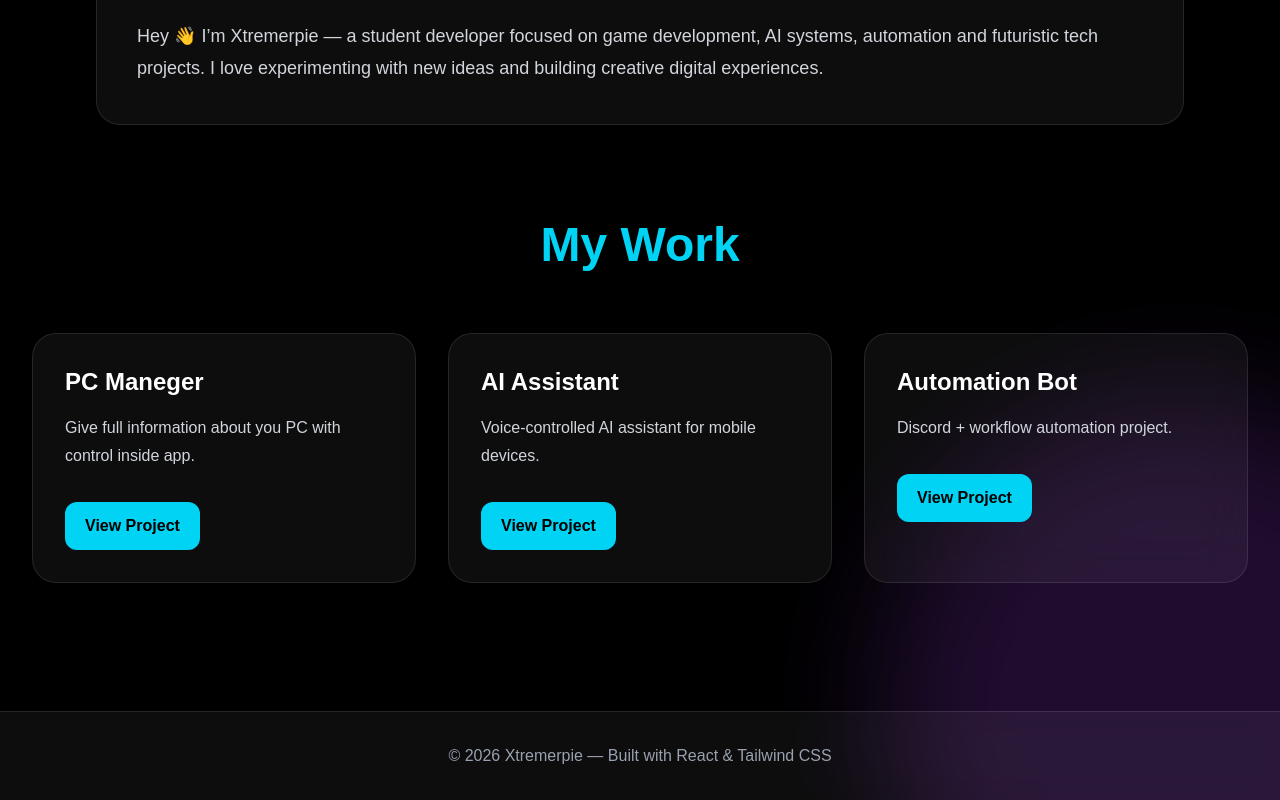
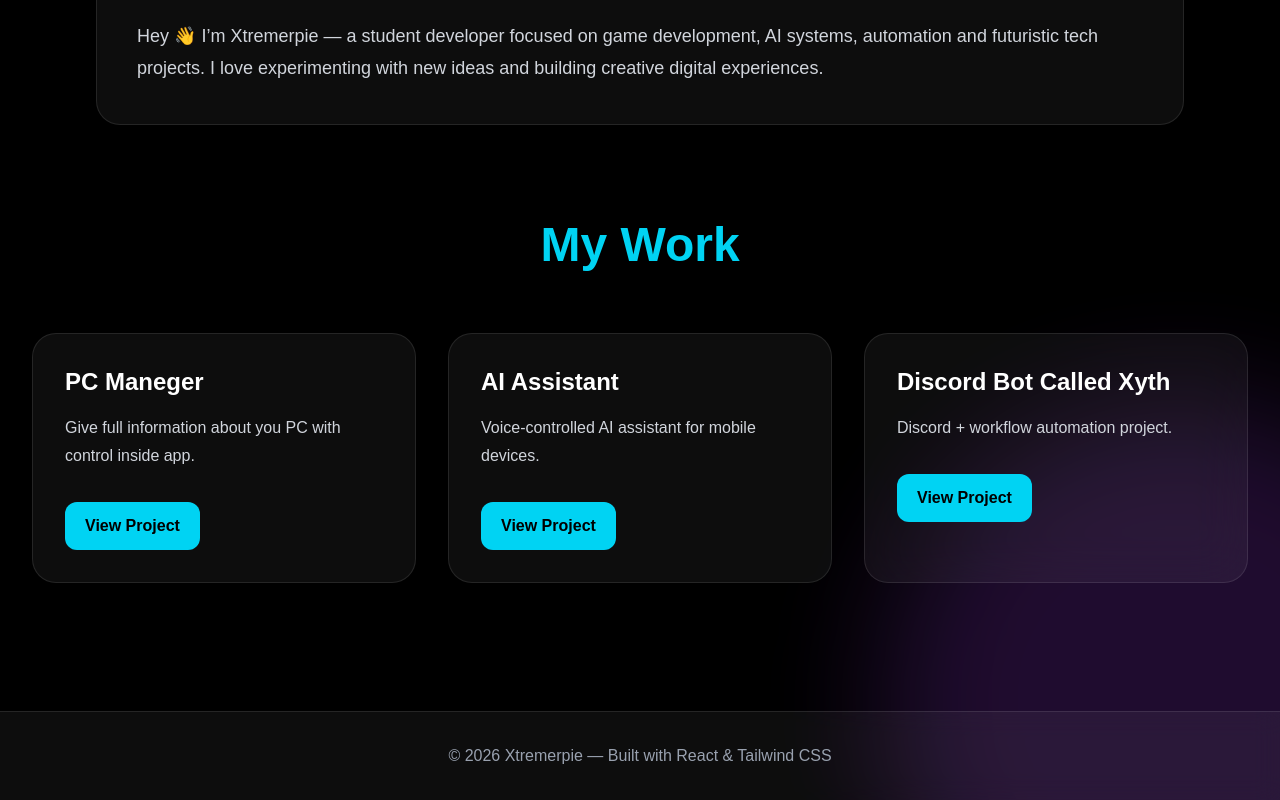
Before and after one commit to Xtremerpie/Xtremerpie-portfolio, a Next.js app: page / in a window 1280 px wide. Shown: the part 971-1771 px from the top of the page. Built offline with nearby package versions, Linux system fonts and the light colour scheme.

Commit message:
Update page.tsx

```diff
--- a/app/page.tsx
+++ b/app/page.tsx
@@ -11,7 +11,7 @@ export default function Portfolio() {
       link: 'https://github.com/Xtremerpie',
     },
     {
-      title: 'Automation Bot',
+      title: 'Discord Bot Called Xyth',
       desc: 'Discord + workflow automation project.',
       link: 'https://github.com/Xtremerpie',
     },
```
